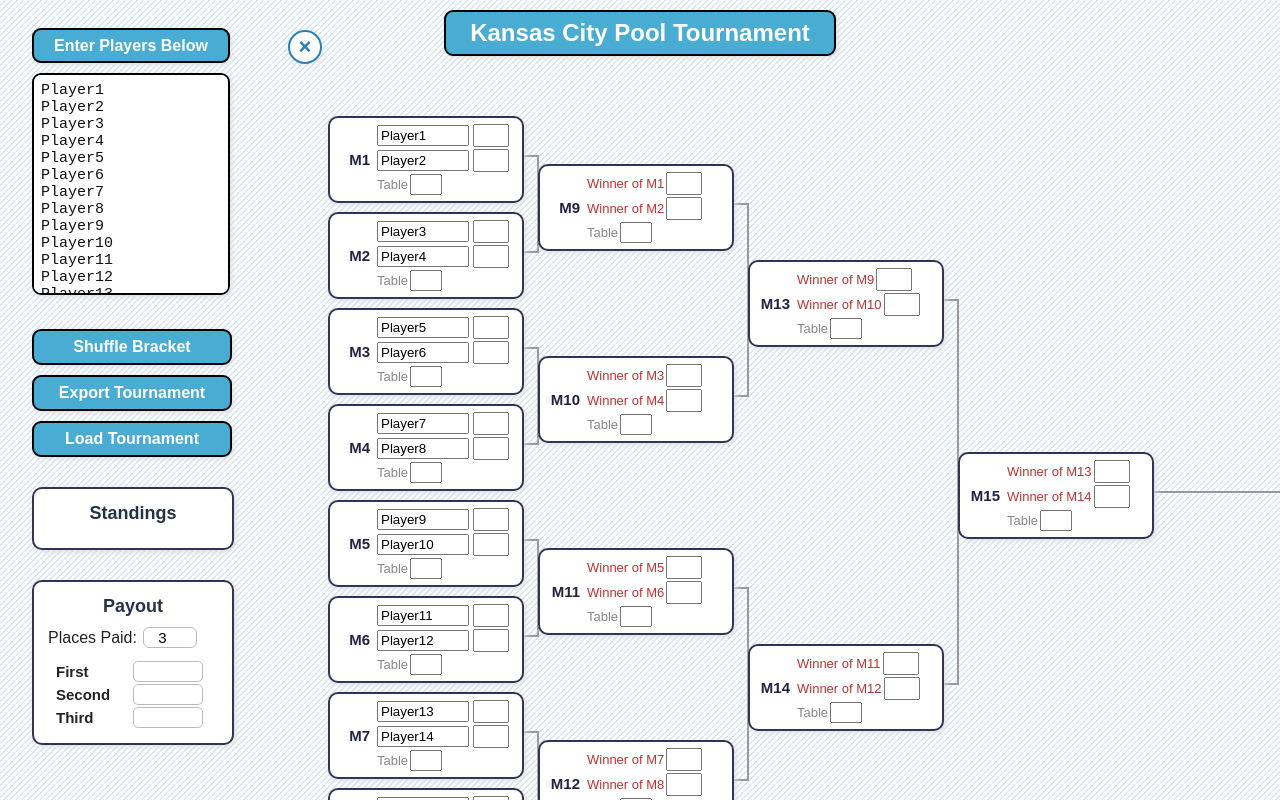
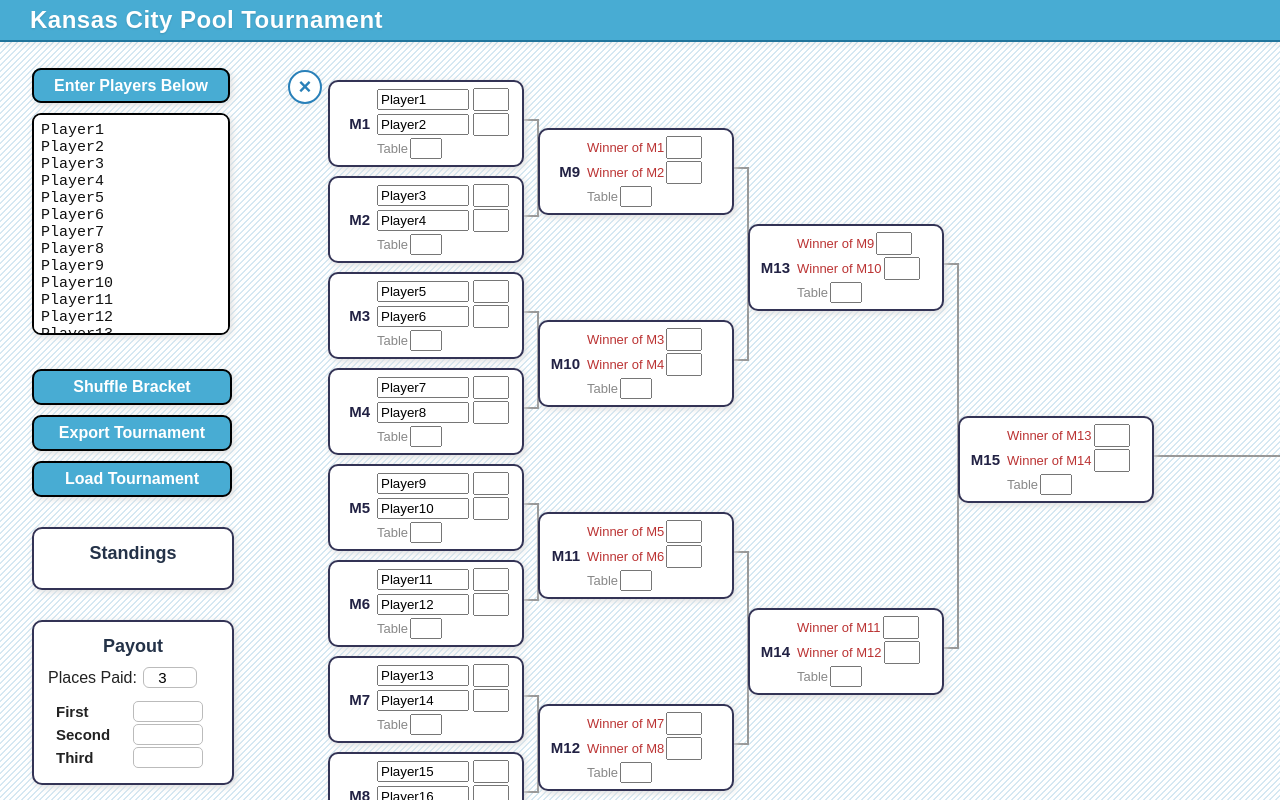
Before and after one commit to SadBurro/kcpooltournament, a React (Create React App) app: page / in a window 1280 px wide. Shown: the top 800 px of the page. Built offline with nearby package versions, Linux system fonts and the light colour scheme.

Commit message:
Version 1.13

```diff
--- a/src/App.js
+++ b/src/App.js
@@ -1006,22 +1006,13 @@ export default function App() {
 
   return (
     <div style={{fontFamily: "sans-serif" }}>
-      <div style={{ fontFamily: "sans-serif", display: "flex", justifyContent: "center" }}>
-        <h2 style={{
-          display: "inline-block",
-          textAlign: "center",
-          marginTop: 10,
-          padding: "7px 24px",
-          borderRadius: 9,
-          background: "#48ACD3",
-          color: "#fff",
-          border: "2px solid #000000",
-          boxShadow: "2px 2px 7px #ddd"
-        }}>
+      <nav className="navbar">
+        <div className="navbar-left">
           Kansas City Pool Tournament
-        </h2>
-      </div>
-      <div style={{ display: "flex", alignItems: "flex-start", gap: 0 }}>
+        </div>
+        {/* Future nav links can go here */}
+      </nav>
+      <div style={{ display: "flex", alignItems: "flex-start", gap: 0}}>
         <div className="sidebar">
           {/* Toggle Button: always visible */}
           <button
--- a/src/index.css
+++ b/src/index.css
@@ -7,6 +7,7 @@ body {
     sans-serif;
   -webkit-font-smoothing: antialiased;
   -moz-osx-font-smoothing: grayscale;
+  padding-top: 40px;
 }
 
 code {
@@ -15,7 +16,7 @@ code {
 }
 
 .sidebar {
-  top: 0;
+  padding-top: 40px;
   left: 0;
   width: 20rem;
   z-index: 20;
@@ -52,3 +53,27 @@ code {
 .sidebar-content::-webkit-scrollbar {
   display: none;            /* Chrome, Safari, Opera */
 }
+
+.navbar {
+  width: 100%;
+  position: fixed;
+  top: 0;
+  left: 0;
+  height: 40px;
+  background: #48ACD3;
+  border-bottom: 2px solid #21749b;
+  display: flex;
+  align-items: center;
+  z-index: 100;
+  box-shadow: 0 2px 8px #0001;
+  padding: 0 30px;
+}
+
+.navbar-left {
+  color: #fff;
+  font-size: 1.5rem;
+  font-weight: bold;
+  letter-spacing: 0.5px;
+  font-family: inherit;
+  text-shadow: 0 1px 2px #0002;
+}
```
